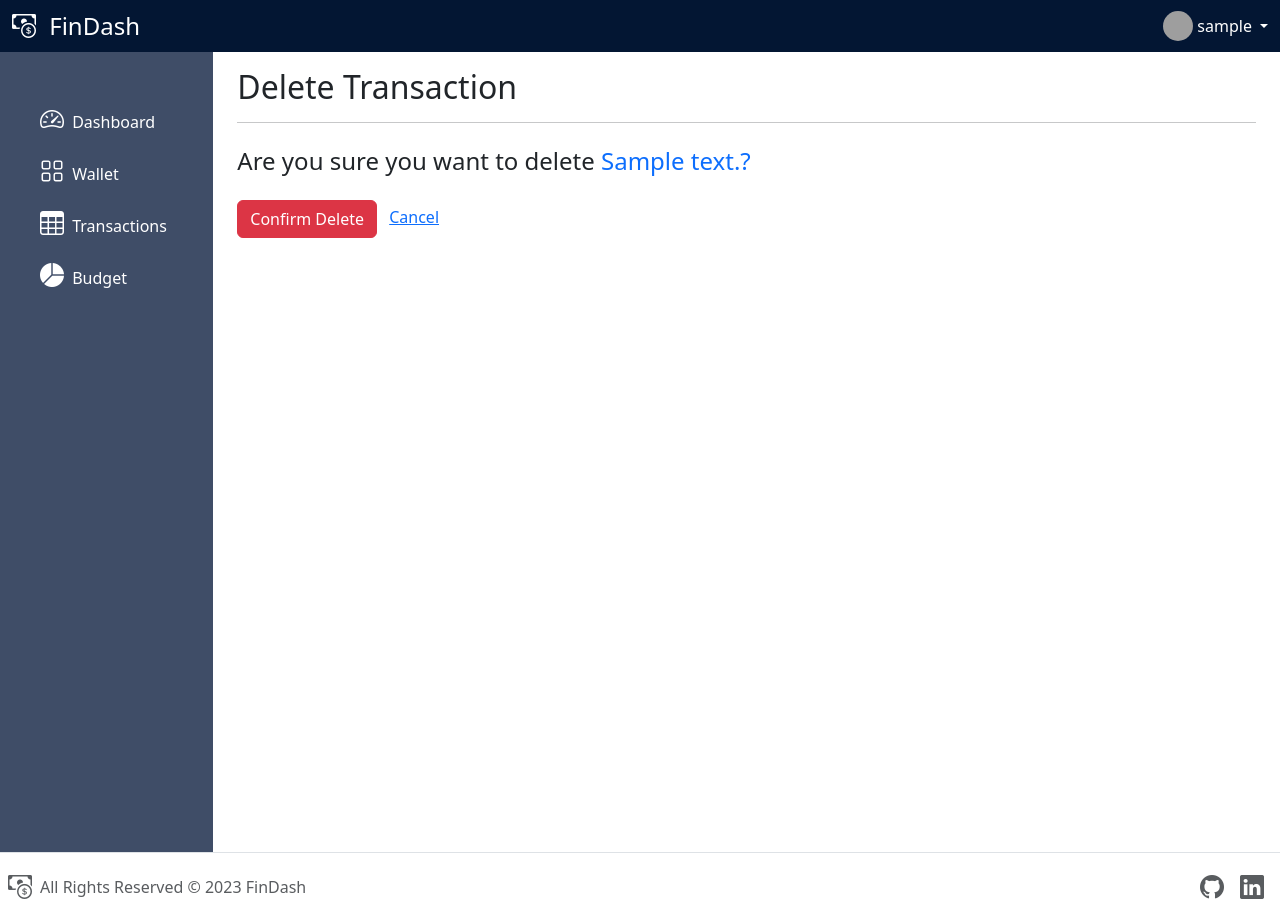
After one commit to isobelmorales/findash, a Django app: page /transactions/1/delete/ in a window 1280 px wide. The commit adds this page. Run offline with Django 4.2, Linux system fonts and the light colour scheme; a user stored in the database is signed in; tables that the repository leaves empty hold one stand-in row (values such as "Sample post"); some libraries are stand-ins or nearby versions; grey boxes are pictures that could not be loaded.

Commit message:
delete transactions

```diff
--- a/main_app/models.py
+++ b/main_app/models.py
@@ -58,5 +58,8 @@ class Transaction(models.Model):
     def __str__(self):
         return self.description
 
+    def get_absolute_url(self):
+        return reverse('transaction_index', kwargs={'transaction_id': self.id })
+
     class Meta:
         ordering = ['date']
--- /dev/null
+++ b/main_app/templates/main_app/transaction_confirm_delete.html
@@ -0,0 +1,12 @@
+{% extends 'base.html' %}
+{% block content %}
+    <h2>Delete Transaction</h2>
+    <hr>
+    <h4 class="my-4">Are you sure you want to delete <span class="text-primary">{{ object.description }}?</span></h4>
+
+    <form action="" method="POST">
+        {% csrf_token %}
+        <input type="submit" value="Confirm Delete" class="btn btn-danger">
+        <a href="{% url 'transactions_index' %}" class="m-2">Cancel</a>
+    </form>
+{% endblock %}
--- a/main_app/templates/transactions/index.html
+++ b/main_app/templates/transactions/index.html
@@ -76,7 +76,7 @@
                             </a>
                         </td>
                         <td>
-                            <a href="#" class="link-danger">
+                            <a href="{% url 'transaction_delete' transaction.id %}" class="link-danger">
                                 <i class="bi bi-trash3-fill"></i>
                             </a>
                         </td>
--- a/main_app/urls.py
+++ b/main_app/urls.py
@@ -24,6 +24,7 @@ urlpatterns = [
     path('transactions/create/', views.create_transaction, name='create_transaction'),
     # transactions - update
     # transactions - delete
+    path('transactions/<int:pk>/delete/', views.TransactionDelete.as_view(), name='transaction_delete'),
     # budget
     path('budget/', views.budget_index, name='budget_index'),
     # budget - create
--- a/main_app/views.py
+++ b/main_app/views.py
@@ -128,6 +128,9 @@ def create_transaction(request):
 
 # Update Transaction
 # Delete Transaction
+class TransactionDelete(LoginRequiredMixin, DeleteView):
+    model = Transaction
+    success_url = '/transactions/'
 
 # Budget
 @login_required
```
Also changed, not shown: main_app/templates/main_app/account_confirm_delete.html (+0 -7 lines).
